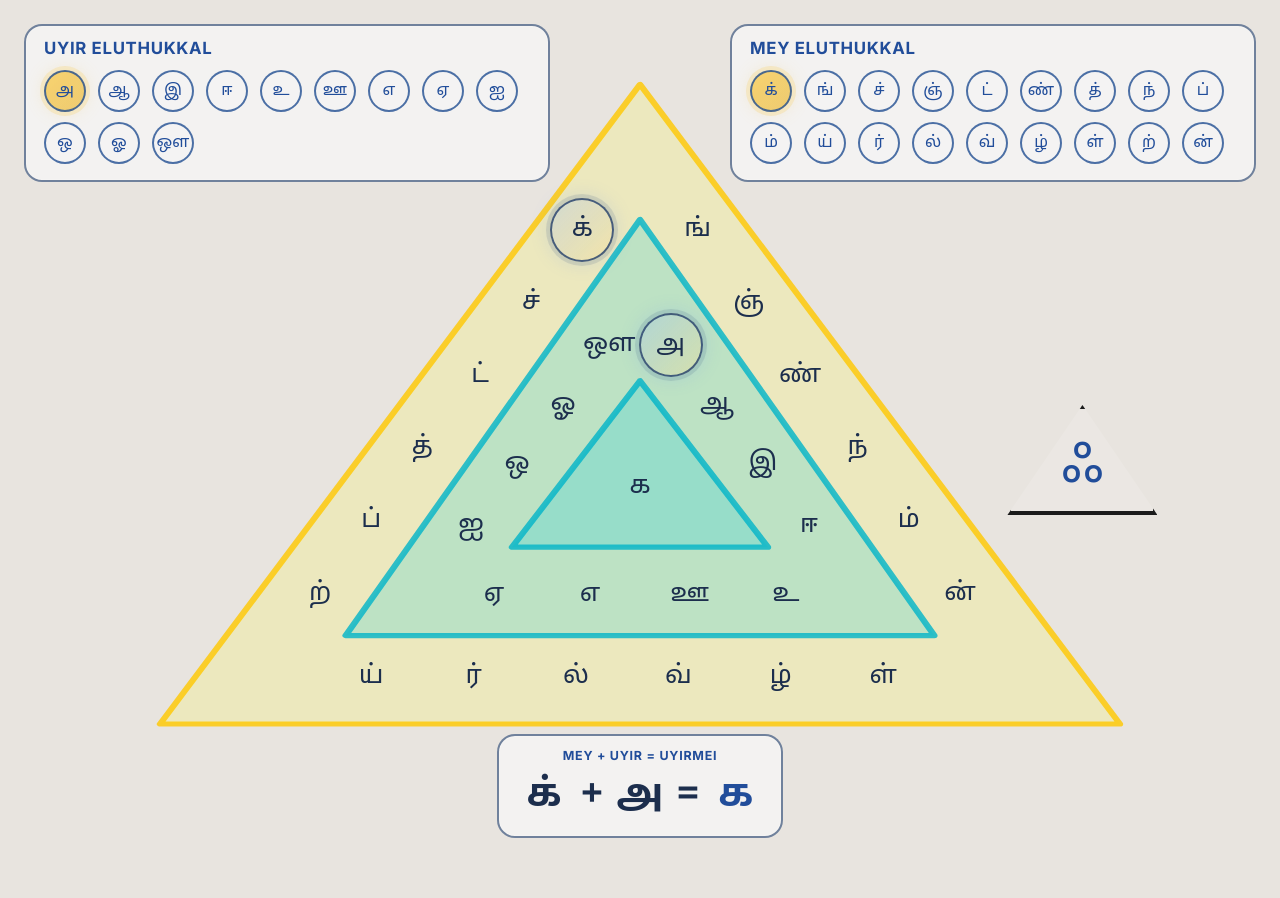
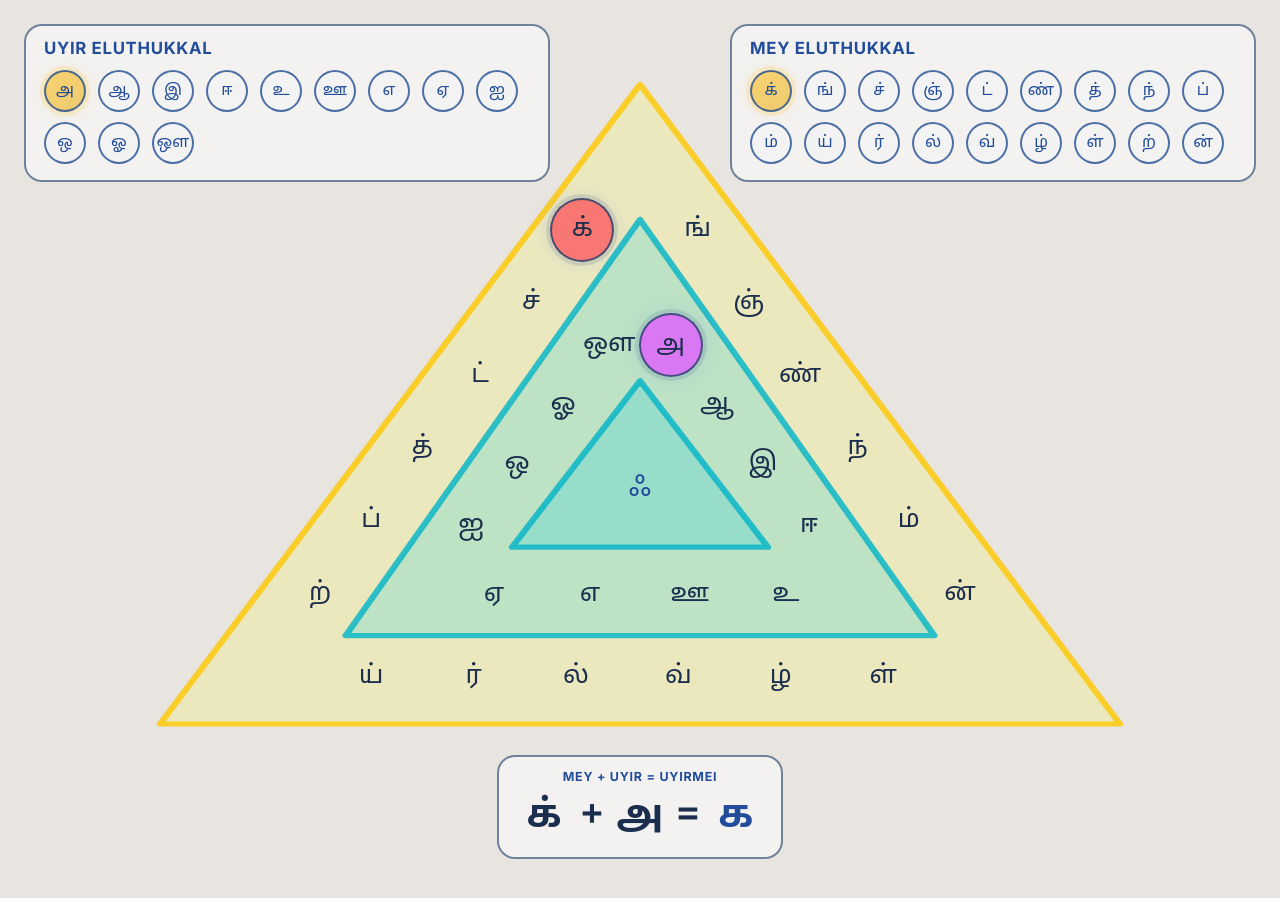
Before and after one commit to naga2hands/Tamil_Mukkonam, a plain HTML site: page index.html in a window 1280 px wide. Drawn offline with Linux system fonts and the light colour scheme.

Commit message:
corrected aytham

```diff
--- a/index.html
+++ b/index.html
@@ -22,7 +22,6 @@
           <div id="mey-list" class="letter-stack" aria-label="Mey letters"></div>
         </div>
       </header>
-
       <main class="main-learning">
         <div class="board-row">
           <div class="triangle-scene" aria-label="Tamil letter triangle board">
@@ -37,11 +36,7 @@
             </svg>
             <div class="triangle-layer outer-layer" aria-hidden="true"></div>
             <div class="triangle-layer middle-layer" aria-hidden="true"></div>
-            <div id="center-letter" class="center-letter">க</div>
-          </div>
-
-          <div class="aytham-wrap" aria-label="Aytham letter">
-            <div class="small-triangle"><span>ஃ</span></div>
+            <div id="center-letter" class="center-letter special-letter">ஃ</div>
           </div>
         </div>
 
--- a/script.js
+++ b/script.js
@@ -183,7 +183,6 @@ function renderTriangleTiles() {
 function renderEquation() {
   const combined = combineLetters(selected.consonant, selected.vowel);
   equationText.innerHTML = `<span class="sequence">${selected.consonant}</span> + <span class="sequence">${selected.vowel}</span> = <span class="result">${combined}</span>`;
-  centerLetter.textContent = combined;
 }
 
 function render() {
--- a/styles.css
+++ b/styles.css
@@ -241,9 +241,19 @@ body {
   display: flex;
   align-items: center;
   justify-content: center;
-  background: linear-gradient(135deg, rgba(147, 182, 255, 0.28), rgba(250, 222, 139, 0.38));
+  background: rgba(248, 96, 121, 0.9);
   border: 2px solid rgba(37, 64, 108, 0.82);
   box-shadow: 0 0 0 4px rgba(37, 64, 108, 0.12), 0 0 20px rgba(93, 137, 255, 0.22);
+}
+
+/* Outer layer tiles - different color when active */
+.outer-layer .layer-letter.active {
+  background: rgba(250, 107, 107, 0.9);
+}
+
+/* Inner/Middle layer tiles - different color when active */
+.middle-layer .layer-letter.active {
+  background: rgba(220, 109, 248, 0.9);
 }
 
 .layer-letter.active:hover,
@@ -254,24 +264,31 @@ body {
 .center-letter {
   position: absolute;
   left: 50%;
-  top: 48%;
-  transform: translate(-50%, 55%);
-  display: flex;
-  align-items: center;
-  justify-content: center;
+  top: 55%;
+  transform: translate(-50%, -50%);
+  width: auto;
+  height: auto;
+  padding: 0;
+  border: none;
   background: transparent;
-  border: none;
-  border-radius: 0;
   box-shadow: none;
   font-family: "Noto Sans Tamil", sans-serif;
-  font-size: clamp(1.2rem, 2.0vw, 2.0rem);
+  font-size: clamp(1.6rem, 2.0vw, 1.6rem);
   color: var(--ink);
   z-index: 20;
   pointer-events: none;
+  line-height: 1;
+  text-align: center;
+  white-space: nowrap;
+  transition: transform 0.2s ease, background 0.2s ease, box-shadow 0.2s ease;
+}
+
+.center-letter.special-letter {
+  color: var(--primary);
 }
 
 .equation-panel {
-  margin-top: 24px;
+  margin-top: 45px;
   text-align: center;
   background: var(--panel-bg);
   border: 2px solid var(--panel-border);
@@ -309,33 +326,7 @@ body {
   color: var(--primary);
 }
 
-.aytham-wrap {
-  position: absolute;
-  right: 8%;
-  top: 50%;
-  transform: translateY(-50%);
-  display: flex;
-  align-items: center;
-  justify-content: center;
-}
 
-.small-triangle {
-  width: 150px;
-  height: 110px;
-  display: flex;
-  align-items: center;
-  justify-content: center;
-  clip-path: polygon(50% 0%, 0% 100%, 100% 100%);
-  background: rgba(255,255,255,0.12);
-  border: 4px solid var(--line);
-}
-
-.small-triangle span {
-  font-family: "Noto Sans Tamil", sans-serif;
-  font-size: 3rem;
-  color: var(--primary);
-  transform: translateY(10px);
-}
 
 @media (max-width: 900px) {
   .top-bar {
```
